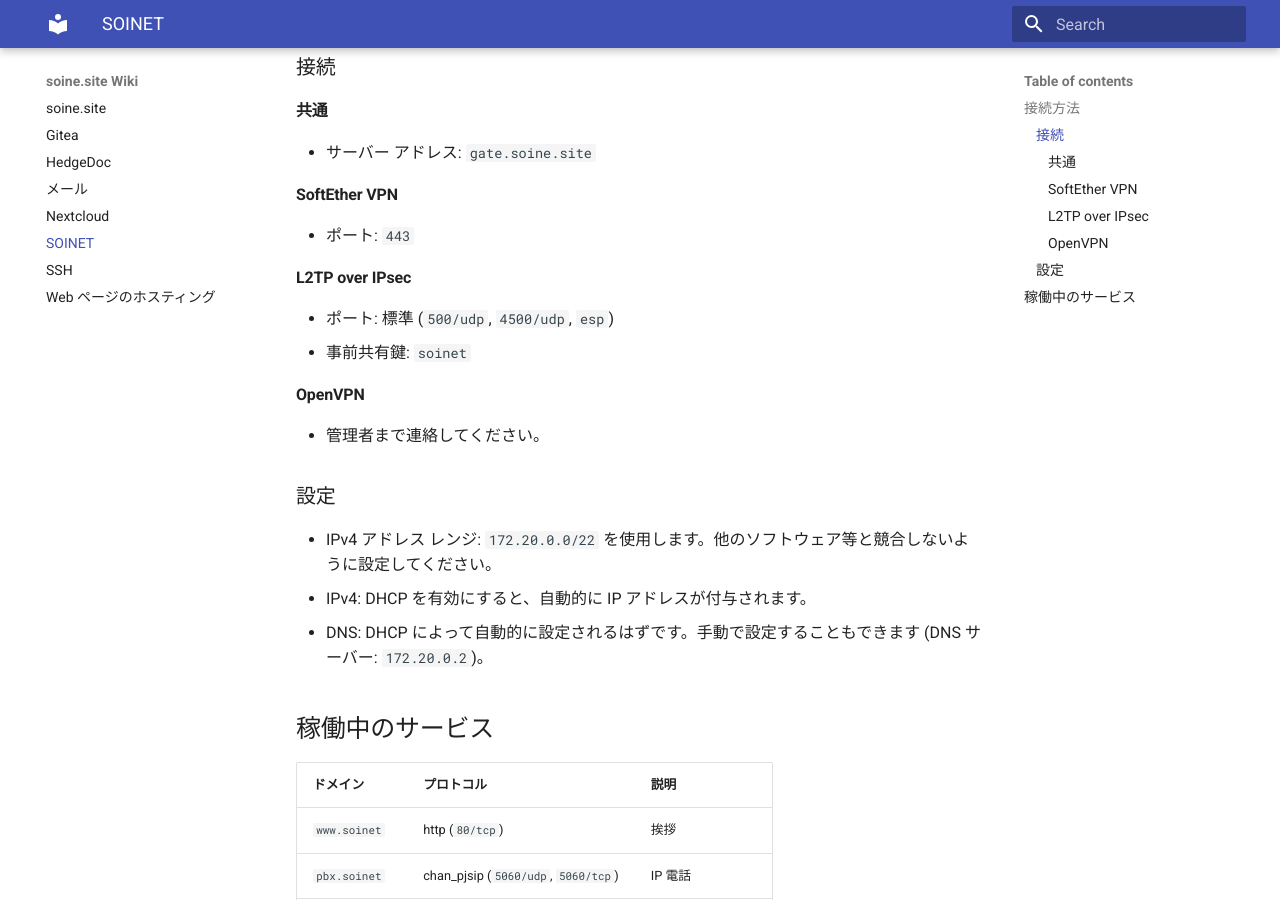
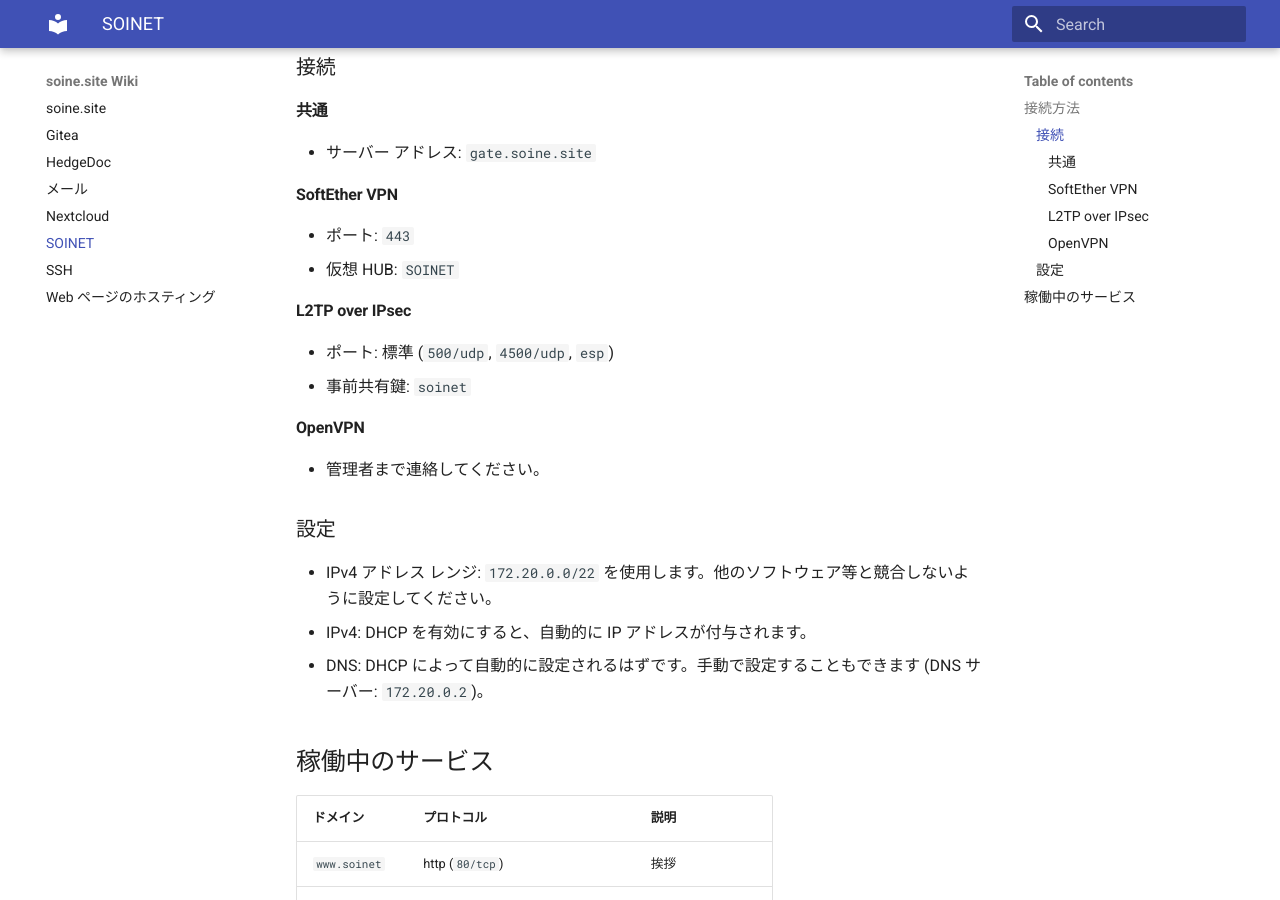
Before and after one commit to soinesite/wiki.soine.site, an MkDocs documentation site: the page built from docs/soinet.md, in a window 1280 px wide and 900 px high, scrolled down 327 px. Built offline with MkDocs 1.6.1 and Material for MkDocs 9.7.7, drawn with Linux system fonts in a browser that asks for light colours.

Commit message:
Update soinet.md

```diff
--- a/docs/soinet.md
+++ b/docs/soinet.md
@@ -9,6 +9,7 @@ yude.jp / soine.site が提供する閉域網
 * サーバー アドレス: `gate.soine.site`
 #### SoftEther VPN
 * ポート: `443`
+* 仮想 HUB: `SOINET`
 #### L2TP over IPsec
 * ポート: 標準 (`500/udp`, `4500/udp`, `esp`)
 * 事前共有鍵: `soinet`
```
